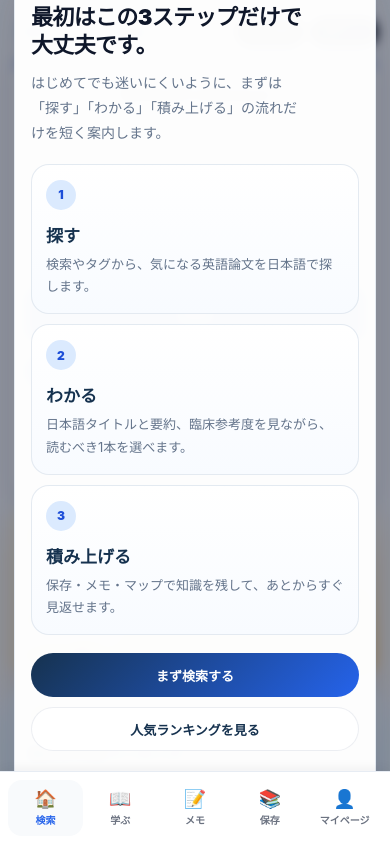
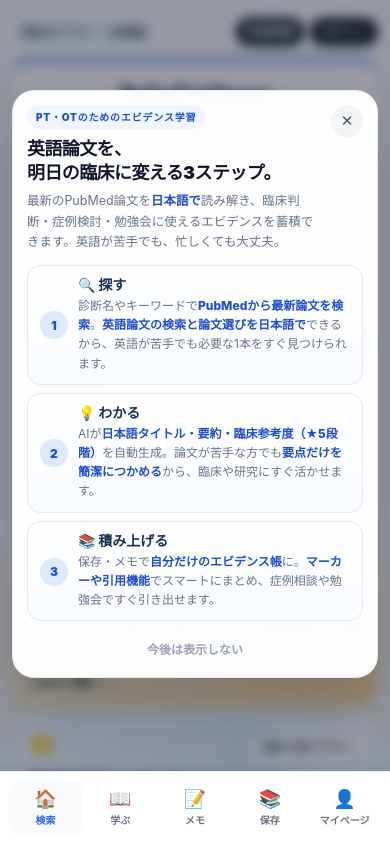
Before and after one commit to etoshihide08-create/paper-saas, a FastAPI app: page / in a window 390 px wide. Run offline with FastAPI, Linux system fonts and the light colour scheme; data that the repository does not hold is empty.

Commit message:
オンボーディングカード: モバイル対応とコピー強化、サイドバー/メインカードに日本語補足を追加
- オンボーディングカードをスマホ（iPhone SE/標準）でフッターに被らず
  上下均等余白で収まるよう高さ・スクロール対応を調整
- タイトルは960px以上で1行、960px未満で2行に改行
  （「英語論文を、／明日の臨床に変える3ステップ。」）
- コピー強化: PT/OT向け価値訴求、3ステップ（探す/わかる/積み上げる）、
  ★5段階、マーカーや引用機能を明示
- 新規ユーザー獲得向けに「リハエビデンス（PT・OTのための論文検索）」を
  サイドバー（.sidebar-brand-ja 11px #94a3b8 ゴシック）とメインカード
  （.brand-ja-caption 12px #94a3b8 ゴシック）の両方に補足表示

Co-Authored-By: Claude Opus 4.7 <noreply@anthropic.com>

```diff
--- a/templates/index.html
+++ b/templates/index.html
@@ -144,6 +144,11 @@
 
       .onboarding-card {
         width: min(100%, 860px);
+        max-height: calc(100dvh - 48px);
+        overflow-y: auto;
+        -webkit-overflow-scrolling: touch;
+        overscroll-behavior: contain;
+        box-sizing: border-box;
         background: rgba(255,255,255,0.98);
         border: 1px solid rgba(226,232,240,0.9);
         border-radius: 28px;
@@ -179,6 +184,9 @@
         letter-spacing: -0.03em;
         font-weight: 900;
         color: #0f172a;
+      }
+      @media (min-width: 960px) {
+        .onboarding-title br { display: none; }
       }
 
       .onboarding-body {
@@ -324,6 +332,18 @@
         font-size: 18px;
         font-weight: 700;
         color: #64748b;
+      }
+
+      .brand-ja-caption {
+        margin: 4px 0 0;
+        text-align: center;
+        font-size: 12px;
+        font-weight: 400;
+        color: #94a3b8;
+        font-family: -apple-system, BlinkMacSystemFont, "Hiragino Sans",
+          "Noto Sans JP", "Yu Gothic UI", "Meiryo", sans-serif;
+        letter-spacing: 0.02em;
+        line-height: 1.5;
       }
 
       .sub-text-line {
@@ -1538,10 +1558,14 @@
         }
 
         .sidebar-brand-ja {
-          margin-top: 8px;
-          font-size: 13px;
-          font-weight: 700;
-          color: #475569;
+          margin-top: 4px;
+          font-size: 11px;
+          font-weight: 400;
+          color: #94a3b8;
+          font-family: -apple-system, BlinkMacSystemFont, "Hiragino Sans",
+            "Noto Sans JP", "Yu Gothic UI", "Meiryo", sans-serif;
+          letter-spacing: 0.02em;
+          line-height: 1.5;
         }
 
         .sidebar-subtext {
@@ -1659,50 +1683,168 @@
 
       @media (max-width: 979px) {
         .onboarding-backdrop {
-          align-items: flex-end;
-          padding: 14px 14px calc(24px + env(safe-area-inset-bottom));
+          /* 固定モバイルフッター(高さ約76px)の上に重ねるため、下側に十分な余白を確保。
+             align-items: center で、フッターを除いた可視領域でカードを中央配置。 */
+          align-items: center;
+          padding: 12px 12px calc(12px + 76px + env(safe-area-inset-bottom));
         }
 
         .onboarding-card {
-          border-radius: 26px;
-          padding: 18px 16px 16px;
+          width: 100%;
+          max-width: 100%;
+          /* フッター(~76px) + 上下 padding(24px) + safe-area を差し引いた高さで収める */
+          max-height: calc(100dvh - 100px - env(safe-area-inset-bottom));
+          border-radius: 22px;
+          padding: 14px 14px 12px;
+        }
+
+        .onboarding-head {
+          gap: 10px;
         }
 
         .onboarding-title {
-          font-size: 22px;
+          font-size: clamp(17px, 4.6vw, 20px);
+          line-height: 1.35;
+          margin-top: 8px;
+          word-break: break-word;
+        }
+
+        .onboarding-body {
+          font-size: clamp(12px, 3.2vw, 13px);
+          line-height: 1.65;
+          margin-top: 6px;
+        }
+
+        .onboarding-body strong {
+          color: #1d4ed8;
+          font-weight: 800;
+        }
+
+        .onboarding-kicker {
+          font-size: 10px;
+          padding: 0 9px;
+          min-height: 24px;
+        }
+
+        .onboarding-close {
+          width: 32px;
+          height: 32px;
+          font-size: 15px;
         }
 
         .onboarding-steps {
           grid-template-columns: 1fr;
-          gap: 10px;
+          gap: 8px;
+          margin-top: 12px;
         }
 
         .onboarding-step {
-          border-radius: 18px;
-          padding: 15px 14px;
+          border-radius: 14px;
+          padding: 10px 12px 11px;
+          display: grid;
+          grid-template-columns: 28px 1fr;
+          grid-template-rows: auto auto;
+          column-gap: 10px;
+          row-gap: 2px;
+          align-items: start;
+        }
+
+        .onboarding-step-num {
+          grid-row: 1 / span 2;
+          grid-column: 1;
+          width: 28px;
+          height: 28px;
+          font-size: 12px;
+          align-self: center;
+          margin-top: 2px;
+        }
+
+        .onboarding-step-title {
+          grid-row: 1;
+          grid-column: 2;
+          margin-top: 0;
+          font-size: 14px;
+          font-weight: 900;
+          line-height: 1.3;
+        }
+
+        .onboarding-step-body {
+          grid-row: 2;
+          grid-column: 2;
+          margin-top: 0;
+          font-size: 12px;
+          line-height: 1.6;
+        }
+
+        .onboarding-step-body strong {
+          color: #1d4ed8;
+          font-weight: 800;
         }
 
         .onboarding-actions {
-          flex-direction: column;
-          align-items: stretch;
-        }
-
-        .onboarding-actions-left {
-          width: 100%;
-          flex-direction: column;
-          align-items: stretch;
-        }
-
-        .onboarding-btn,
-        .onboarding-link {
-          width: 100%;
-        }
+          justify-content: center;
+          margin-top: 10px;
+          flex-wrap: nowrap;
+        }
+
+        .onboarding-actions-left { display: none; }
 
         .onboarding-link {
           justify-content: center;
-          min-height: 40px;
-        }
-
+          min-height: 34px;
+          font-size: 12px;
+          color: #94a3b8;
+          font-weight: 700;
+        }
+      }
+
+      /* 小さめのスマホ（iPhone SE 等 ~380px 以下）ではさらに余白と文字を詰める */
+      @media (max-width: 380px) {
+        .onboarding-backdrop {
+          padding: 10px 8px calc(10px + 76px + env(safe-area-inset-bottom));
+        }
+
+        .onboarding-card {
+          border-radius: 18px;
+          padding: 12px 12px 10px;
+          max-height: calc(100dvh - 96px - env(safe-area-inset-bottom));
+        }
+
+        .onboarding-title {
+          font-size: 16px;
+        }
+
+        .onboarding-body {
+          font-size: 11.5px;
+        }
+
+        .onboarding-step {
+          padding: 9px 10px 10px;
+          column-gap: 8px;
+        }
+
+        .onboarding-step-title {
+          font-size: 13px;
+        }
+
+        .onboarding-step-body {
+          font-size: 11.5px;
+          line-height: 1.55;
+        }
+      }
+
+      /* 横幅はあるが高さが低い端末（iPhone SE 等）でもはみ出さないように */
+      @media (max-height: 640px) {
+        .onboarding-backdrop {
+          align-items: center;
+          padding: 8px 10px calc(8px + 76px + env(safe-area-inset-bottom));
+        }
+        .onboarding-card {
+          max-height: calc(100dvh - 92px - env(safe-area-inset-bottom));
+        }
+      }
+
+      @media (max-width: 979px) {
         .main-area {
           padding: 16px 12px 92px;
         }
@@ -2103,6 +2245,7 @@
       <aside class="sidebar">
         <div class="sidebar-brand">
           <div class="sidebar-title">{{ BRAND_WORDMARK_HTML }}</div>
+          <div class="sidebar-brand-ja">{{ BRAND_NAME_JA }}（PT・OTのための論文検索）</div>
           <div class="sidebar-subtext">{{ BRAND_COPY }}</div>
         </div>
 
@@ -2178,6 +2321,7 @@
         <div class="container">
           <div class="main-card">
             <h1>{{ BRAND_WORDMARK_HTML }}</h1>
+            <p class="brand-ja-caption">{{ BRAND_NAME_JA }}（PT・OTのための論文検索）</p>
             <p class="sub-text">
               <span class="sub-text-desktop">{{ BRAND_COPY }}</span>
               <span class="sub-text-mobile">
@@ -2228,10 +2372,10 @@
             <div class="onboarding-card" role="dialog" aria-modal="true" aria-labelledby="home-onboarding-title">
               <div class="onboarding-head">
                 <div>
-                  <div class="onboarding-kicker">FIRST STEP</div>
-                  <div class="onboarding-title" id="home-onboarding-title">最初はこの3ステップだけで大丈夫です。</div>
+                  <div class="onboarding-kicker">PT・OTのためのエビデンス学習</div>
+                  <div class="onboarding-title" id="home-onboarding-title">英語論文を、<br>明日の臨床に変える3ステップ。</div>
                   <div class="onboarding-body">
-                    はじめてでも迷いにくいように、まずは「探す」「わかる」「積み上げる」の流れだけを短く案内します。
+                    最新のPubMed論文を<strong>日本語で</strong>読み解き、臨床判断・症例検討・勉強会に使えるエビデンスを蓄積できます。英語が苦手でも、忙しくても大丈夫。
                   </div>
                 </div>
                 <button type="button" class="onboarding-close" aria-label="閉じる" onclick="dismissOnboarding(true)">✕</button>
@@ -2240,26 +2384,22 @@
               <div class="onboarding-steps">
                 <section class="onboarding-step">
                   <div class="onboarding-step-num">1</div>
-                  <div class="onboarding-step-title">探す</div>
-                  <div class="onboarding-step-body">検索やタグから、気になる英語論文を日本語で探します。</div>
+                  <div class="onboarding-step-title">🔍 探す</div>
+                  <div class="onboarding-step-body">診断名やキーワードで<strong>PubMedから最新論文を検索</strong>。<strong>英語論文の検索と論文選びを日本語で</strong>できるから、英語が苦手でも必要な1本をすぐ見つけられます。</div>
                 </section>
                 <section class="onboarding-step">
                   <div class="onboarding-step-num">2</div>
-                  <div class="onboarding-step-title">わかる</div>
-                  <div class="onboarding-step-body">日本語タイトルと要約、臨床参考度を見ながら、読むべき1本を選べます。</div>
+                  <div class="onboarding-step-title">💡 わかる</div>
+                  <div class="onboarding-step-body">AIが<strong>日本語タイトル・要約・臨床参考度（★5段階）</strong>を自動生成。論文が苦手な方でも<strong>要点だけを簡潔につかめる</strong>から、臨床や研究にすぐ活かせます。</div>
                 </section>
                 <section class="onboarding-step">
                   <div class="onboarding-step-num">3</div>
-                  <div class="onboarding-step-title">積み上げる</div>
-                  <div class="onboarding-step-body">保存・メモ・マップで知識を残して、あとからすぐ見返せます。</div>
+                  <div class="onboarding-step-title">📚 積み上げる</div>
+                  <div class="onboarding-step-body">保存・メモで<strong>自分だけのエビデンス帳</strong>に。<strong>マーカーや引用機能</strong>でスマートにまとめ、症例相談や勉強会ですぐ引き出せます。</div>
                 </section>
               </div>
 
               <div class="onboarding-actions">
-                <div class="onboarding-actions-left">
-                  <button type="button" class="onboarding-btn primary" onclick="startOnboardingSearch()">まず検索する</button>
-                  <button type="button" class="onboarding-btn secondary" onclick="openOnboardingRanking()">人気ランキングを見る</button>
-                </div>
                 <button type="button" class="onboarding-link" onclick="dismissOnboarding(true)">今後は表示しない</button>
               </div>
             </div>
```
